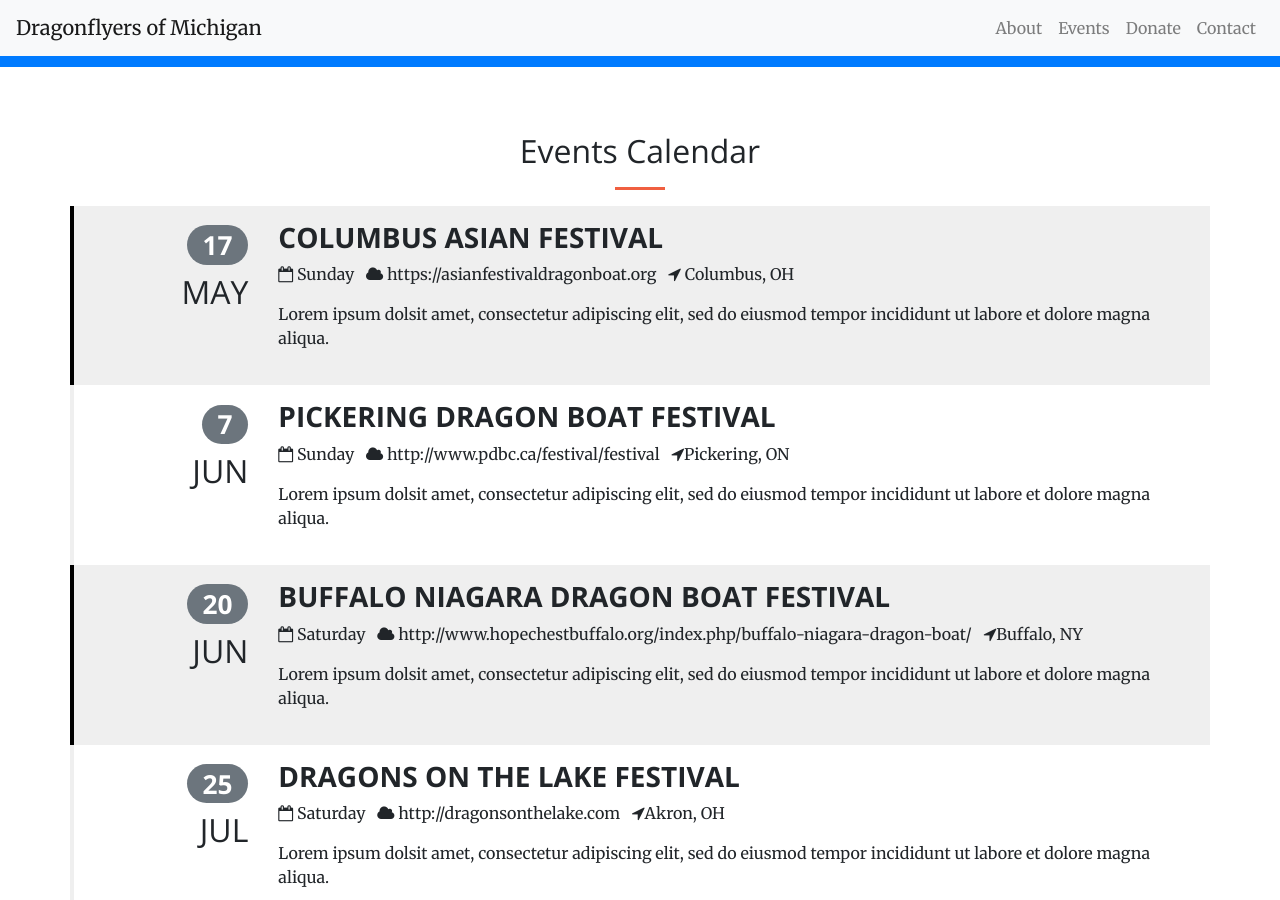
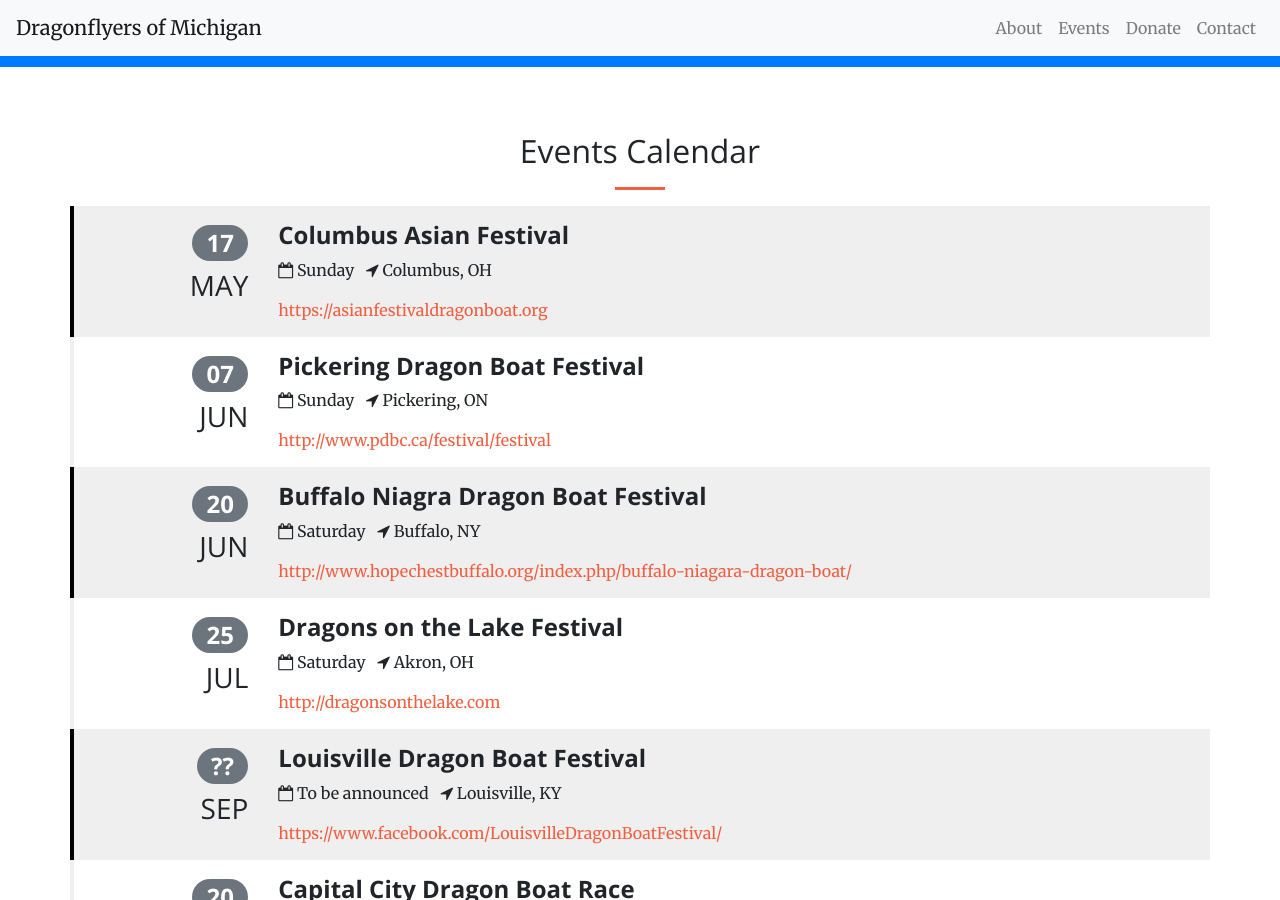
Before and after one commit to StilgarISCA/dragonflyers.org, a Jekyll site: the page built from index.html, in a window 1280 px wide and 900 px high, scrolled down 1182 px. Built offline with Jekyll 4.4.1, drawn with Linux system fonts in a browser that asks for light colours; some of the changed text lies outside the part shown.

Commit message:
Events formatting

```diff
--- a/_includes/events.html
+++ b/_includes/events.html
@@ -11,113 +11,99 @@
     <div class="container">
         <div class="row row-striped">
             <div class="col-2 text-right">
-                <h1 class="display-4"><span class="badge badge-pill badge-secondary">17</span></h1>
-                <h2>MAY</h2>
+                <h2><span class="badge badge-pill badge-secondary">17</span></h2>
+                <h3>MAY</h3>
             </div>
             <div class="col-10">
-                <h3 class="text-uppercase"><strong>Columbus Asian Festival</strong></h3>
+                <h4><strong>Columbus Asian Festival</strong></h4>
                 <ul class="list-inline">
                     <li class="list-inline-item"><i class="fa fa-calendar-o" aria-hidden="true"></i> Sunday</li>
-                    <li class="list-inline-item"><i class="fa fa-cloud" aria-hidden="true"></i> https://asianfestivaldragonboat.org</li>
                     <li class="list-inline-item"><i class="fa fa-location-arrow" aria-hidden="true"></i> Columbus, OH</li>
                 </ul>
-                <p>Lorem ipsum dolsit amet, consectetur adipiscing elit, sed do eiusmod tempor
-                    incididunt ut labore et dolore magna aliqua.</p>
+                <a href="https://asianfestivaldragonboat.org">https://asianfestivaldragonboat.org</a>
             </div>
         </div>
         <div class="row row-striped">
             <div class="col-2 text-right">
-                <h1 class="display-4"><span class="badge badge-pill badge-secondary">7</span></h1>
-                <h2>JUN</h2>
+                <h2><span class="badge badge-pill badge-secondary">07</span></h2>
+                <h3>JUN</h3>
             </div>
             <div class="col-10">
-                <h3 class="text-uppercase"><strong>Pickering Dragon Boat Festival</strong></h3>
+                <h4><strong>Pickering Dragon Boat Festival</strong></h4>
                 <ul class="list-inline">
                     <li class="list-inline-item"><i class="fa fa-calendar-o" aria-hidden="true"></i> Sunday</li>
-                    <li class="list-inline-item"><i class="fa fa-cloud" aria-hidden="true"></i> http://www.pdbc.ca/festival/festival</li>
-                    <li class="list-inline-item"><i class="fa fa-location-arrow" aria-hidden="true"></i>Pickering, ON</li>
+                    <li class="list-inline-item"><i class="fa fa-location-arrow" aria-hidden="true"></i> Pickering, ON</li>
                 </ul>
-                <p>Lorem ipsum dolsit amet, consectetur adipiscing elit, sed do eiusmod tempor
-                    incididunt ut labore et dolore magna aliqua.</p>
+                <a href="http://www.pdbc.ca/festival/festival">http://www.pdbc.ca/festival/festival</a>
             </div>
         </div>
         <div class="row row-striped">
             <div class="col-2 text-right">
-                <h1 class="display-4"><span class="badge badge-pill badge-secondary">20</span></h1>
-                <h2>JUN</h2>
+                <h2><span class="badge badge-pill badge-secondary">20</span></h2>
+                <h3>JUN</h3>
             </div>
             <div class="col-10">
-                <h3 class="text-uppercase"><strong>BUFFALO NIAGARA DRAGON BOAT FESTIVAL</strong></h3>
+                <h4><strong>Buffalo Niagra Dragon Boat Festival</strong></h4>
                 <ul class="list-inline">
                     <li class="list-inline-item"><i class="fa fa-calendar-o" aria-hidden="true"></i> Saturday</li>
-                    <li class="list-inline-item"><i class="fa fa-cloud" aria-hidden="true"></i> http://www.hopechestbuffalo.org/index.php/buffalo-niagara-dragon-boat/</li>
-                    <li class="list-inline-item"><i class="fa fa-location-arrow" aria-hidden="true"></i>Buffalo, NY</li>
+                    <li class="list-inline-item"><i class="fa fa-location-arrow" aria-hidden="true"></i> Buffalo, NY</li>
                 </ul>
-                <p>Lorem ipsum dolsit amet, consectetur adipiscing elit, sed do eiusmod tempor
-                    incididunt ut labore et dolore magna aliqua.</p>
+                <a href="http://www.hopechestbuffalo.org/index.php/buffalo-niagara-dragon-boat/">http://www.hopechestbuffalo.org/index.php/buffalo-niagara-dragon-boat/</a>
             </div>
         </div>
         <div class="row row-striped">
             <div class="col-2 text-right">
-                <h1 class="display-4"><span class="badge badge-pill badge-secondary">25</span></h1>
-                <h2>JUL</h2>
+                <h2><span class="badge badge-pill badge-secondary">25</span></h2>
+                <h3>JUL</h3>
             </div>
             <div class="col-10">
-                <h3 class="text-uppercase"><strong>Dragons on the Lake Festival</strong></h3>
+                <h4><strong>Dragons on the Lake Festival</strong></h4>
                 <ul class="list-inline">
                     <li class="list-inline-item"><i class="fa fa-calendar-o" aria-hidden="true"></i> Saturday</li>
-                    <li class="list-inline-item"><i class="fa fa-cloud" aria-hidden="true"></i> http://dragonsonthelake.com</li>
-                    <li class="list-inline-item"><i class="fa fa-location-arrow" aria-hidden="true"></i>Akron, OH</li>
+                    <li class="list-inline-item"><i class="fa fa-location-arrow" aria-hidden="true"></i> Akron, OH</li>
                 </ul>
-                <p>Lorem ipsum dolsit amet, consectetur adipiscing elit, sed do eiusmod tempor
-                    incididunt ut labore et dolore magna aliqua.</p>
+                <a href="http://dragonsonthelake.com">http://dragonsonthelake.com</a>
             </div>
         </div>
         <div class="row row-striped">
             <div class="col-2 text-right">
-                <h1 class="display-4"><span class="badge badge-pill badge-secondary">TBA</span></h1>
-                <h2>SEP</h2>
+                <h2><span class="badge badge-pill badge-secondary">??</span></h2>
+                <h3>SEP</h3>
             </div>
             <div class="col-10">
-                <h3 class="text-uppercase"><strong>Louisville Dragon Boat Festival</strong></h3>
+                <h4><strong>Louisville Dragon Boat Festival</strong></h4>
                 <ul class="list-inline">
-                    <li class="list-inline-item"><i class="fa fa-calendar-o" aria-hidden="true"></i>?</li>
-                    <li class="list-inline-item"><i class="fa fa-cloud" aria-hidden="true"></i> https://www.facebook.com/LouisvilleDragonBoatFestival/</li>
-                    <li class="list-inline-item"><i class="fa fa-location-arrow" aria-hidden="true"></i>Louisville, KY</li>
+                    <li class="list-inline-item"><i class="fa fa-calendar-o" aria-hidden="true"></i> To be announced</li>
+                    <li class="list-inline-item"><i class="fa fa-location-arrow" aria-hidden="true"></i> Louisville, KY</li>
                 </ul>
-                <p>Lorem ipsum dolsit amet, consectetur adipiscing elit, sed do eiusmod tempor
-                    incididunt ut labore et dolore magna aliqua.</p>
+                <a href="https://www.facebook.com/LouisvilleDragonBoatFestival/">https://www.facebook.com/LouisvilleDragonBoatFestival/</a>
             </div>
         </div>
         <div class="row row-striped">
             <div class="col-2 text-right">
-                <h1 class="display-4"><span class="badge badge-pill badge-secondary">20</span></h1>
-                <h2>SEP</h2>
+                <h2><span class="badge badge-pill badge-secondary">20</span></h2>
+                <h3>SEP</h3>
             </div>
             <div class="col-10">
-                <h3 class="text-uppercase"><strong>Capital City Dragon Boat Race</strong></h3>
+                <h4><strong>Capital City Dragon Boat Race</strong></h4>
                 <ul class="list-inline">
                     <li class="list-inline-item"><i class="fa fa-calendar-o" aria-hidden="true"></i> Sunday</li>
-                    <li class="list-inline-item"><i class="fa fa-cloud" aria-hidden="true"></i> https://www.facebook.com/CapitalCityDragonBoat</li>
-                    <li class="list-inline-item"><i class="fa fa-location-arrow" aria-hidden="true"></i>Lansing, MI</li>
+                    <li class="list-inline-item"><i class="fa fa-location-arrow" aria-hidden="true"></i> Lansing, MI</li>
                 </ul>
-                <p>Lorem ipsum dolsit amet, consectetur adipiscing elit, sed do eiusmod tempor
-                    incididunt ut labore et dolore magna aliqua.</p>
+                <a href="https://www.facebook.com/CapitalCityDragonBoat">https://www.facebook.com/CapitalCityDragonBoat</a>
             </div>
         </div>
         <div class="row row-striped">
             <div class="col-2 text-right">
-                <h1 class="display-4"><span class="badge badge-pill badge-secondary">4-5</span></h1>
-                <h2>JUL</h2>
+                <h2><span class="badge badge-pill badge-secondary">4-5</span></h2>
+                <h3>JUL</h3>
             </div>
             <div class="col-10">
-                <h3 class="text-uppercase"><strong>Hamilton Waterfront Festival</strong></h3>
+                <h4><strong>Hamilton Waterfront Festival</strong></h4>
                 <ul class="list-inline">
                     <li class="list-inline-item"><i class="fa fa-calendar-o" aria-hidden="true"></i> Sunday</li>
-                    <li class="list-inline-item"><i class="fa fa-location-arrow" aria-hidden="true"></i>Pickering, ON</li>
+                    <li class="list-inline-item"><i class="fa fa-location-arrow" aria-hidden="true"></i> Pickering, ON</li>
                 </ul>
-                <p>Lorem ipsum dolsit amet, consectetur adipiscing elit, sed do eiusmod tempor
-                    incididunt ut labore et dolore magna aliqua.</p>
             </div>
         </div>
     </div>
```
